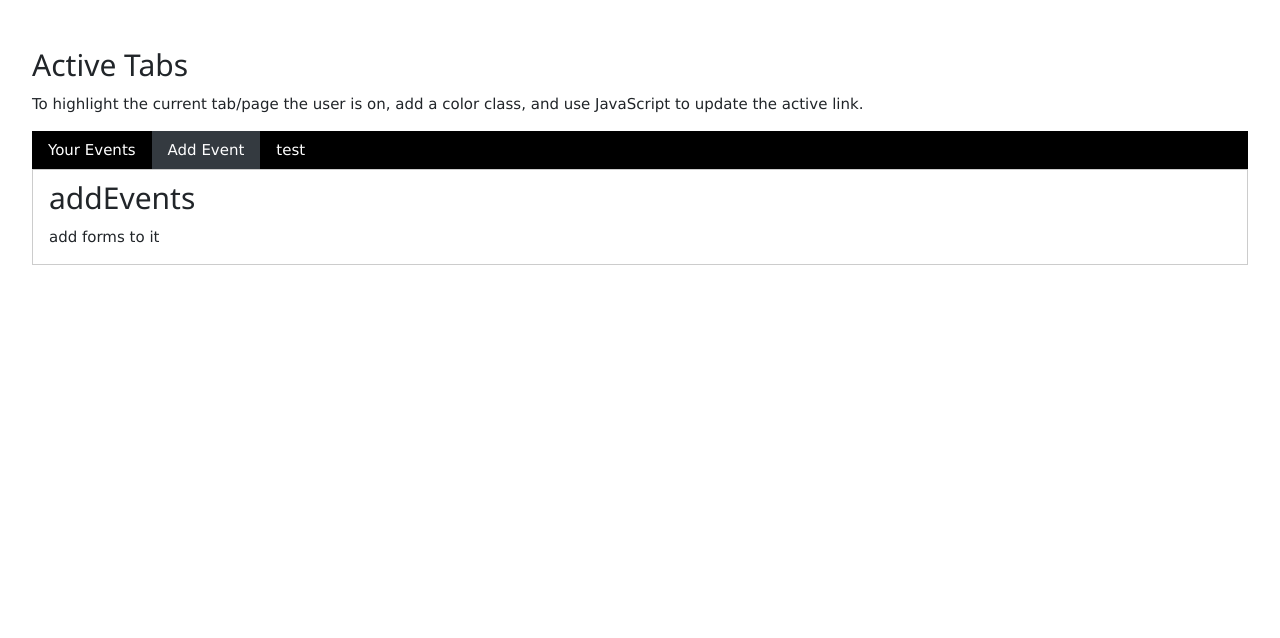
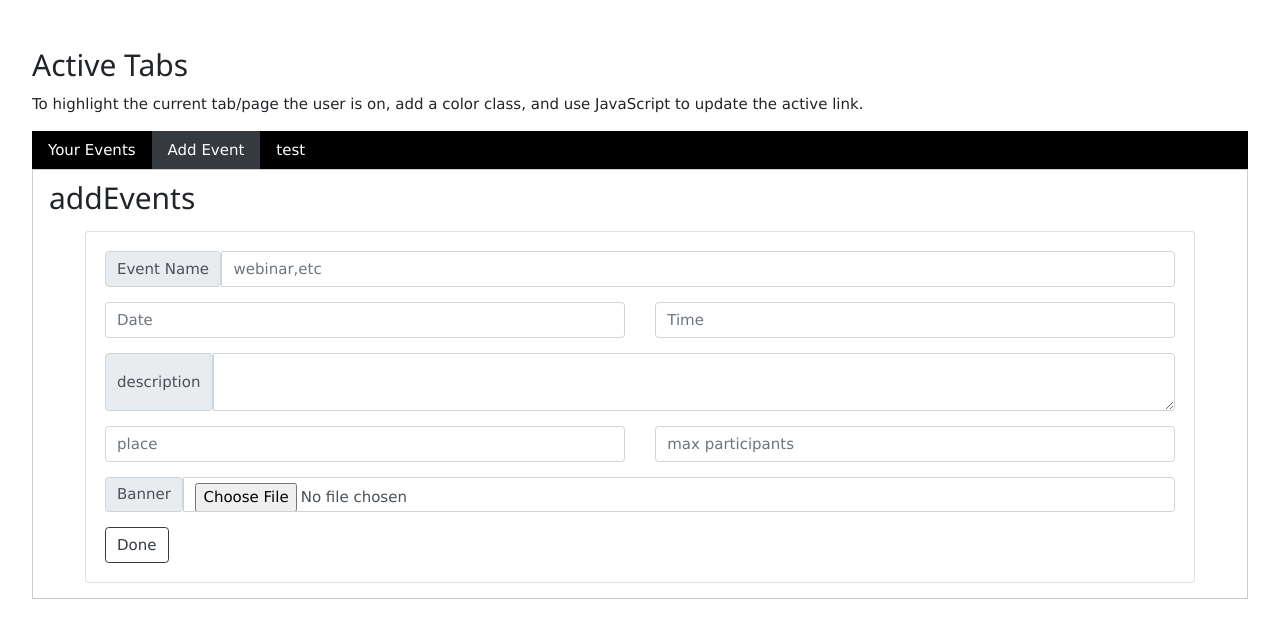
Before and after one commit to KaiXavier/ProjectBFH, a Flask app: page /register in a window 1280 px wide, after a click on "Add Event". Shown: the part 53-691 px from the top of the page. Run offline with Flask 2, Linux system fonts and the light colour scheme; some libraries are stand-ins or nearby versions.

Commit message:
event form completed

```diff
--- a/main/templates/register.html
+++ b/main/templates/register.html
@@ -16,7 +16,7 @@
 
 <body>
 
-
+  <!-- ...........[navBar]..................... -->
   <div class="w3-container w3-animate-top">
     <nav class="navbar navbar-expand-sm bg-dark navbar-dark fixed-top">
       <a class="navbar-brand" href="#">Logo</a>
@@ -41,7 +41,7 @@
         <button class="w3-bar-item w3-button tablink" onclick="openCity(event,'addEvents')">Add Event</button>
         <button class="w3-bar-item w3-button tablink" onclick="openCity(event,'test')">test</button>
       </div>
-
+      <!-- .............[your events code]................. -->
       <div id="youEvents" class="w3-container w3-border city">
         <table class="table table-dark table-hover">
           <thead class="w3-black">
@@ -63,9 +63,54 @@
         </table>
       </div>
 
+      <!-- ........[add Events tab code].......... -->
       <div id="addEvents" class="w3-container w3-border city" style="display:none">
         <h2>addEvents</h2>
-        <p>add forms to it</p>
+        <form>
+          <div class="container my-3">
+            <div class="card">
+              <div class="card-body">
+                <div class="input-group flex-nowrap">   <!--event name-->
+                  <span class="input-group-text" id="addon-wrapping">Event Name</span>
+                  <input type="text" class="form-control" placeholder="webinar,etc" aria-label="webinar"
+                    aria-describedby="addon-wrapping">
+                </div>
+
+                <div class="row my-3"> <!--date and Time-->
+                  <div class="col">
+                    <input type="text" class="form-control" placeholder="Date" aria-label="Date">
+                  </div>
+                  <div class="col">
+                    <input type="text" class="form-control" placeholder="Time" aria-label="Time">
+                  </div>
+                </div>
+
+                <div class="input-group my-3">
+                  <span class="input-group-text">description</span>
+                  <textarea class="form-control" aria-label="With textarea"></textarea>
+                </div>
+
+                <div class="row my-3"> <!--location and max participants-->
+                  <div class="col">
+                    <input type="text" class="form-control" placeholder="place" aria-label="place">
+                  </div>
+                  <div class="col">
+                    <input type="text" class="form-control" placeholder="max participants" aria-label="participants">
+                  </div>
+                </div>
+
+                <div class="input-group mb-3">
+                  <span class="input-group-text">Banner</span>
+                  <input type="file" class="form-control" id="inputGroupFile02">
+                </div>
+
+                <button type="submit" class="btn btn-outline-dark">Done</button>
+              </div>
+            </div>
+        </form>
+
+
+
       </div>
 
       <div id="test" class="w3-container w3-border city" style="display:none">
```
